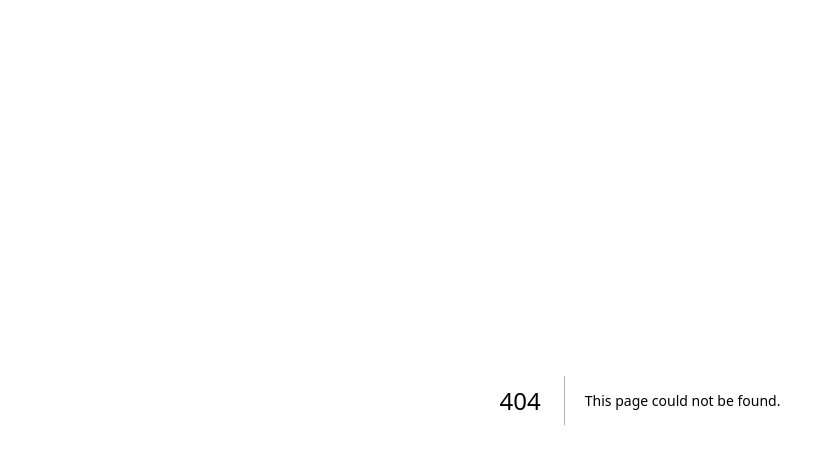
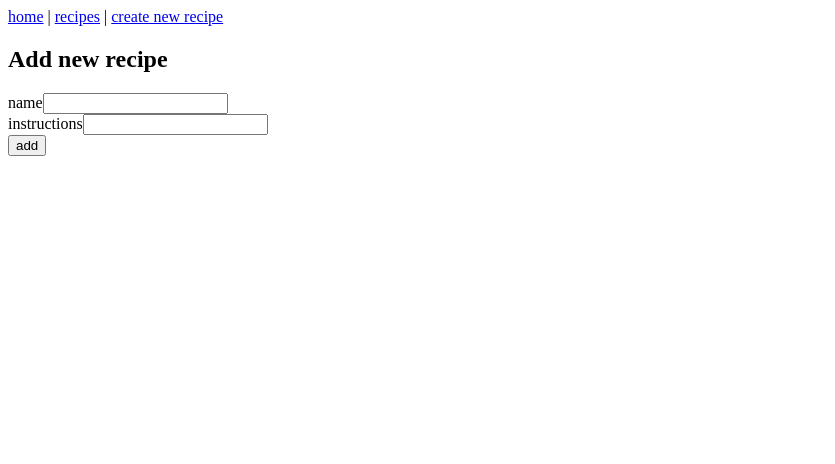
Before and after one commit to neakovalainen/hungy, a Next.js app: page /recipes/new in a window 1280 px wide. Before the commit this address had no page. Shown: the top 464 px of the page, without its empty margins (0-835 px from the left). Built offline with nearby package versions, Linux system fonts and the light colour scheme.

Commit message:
building skeleton with fullstack material on nextjs

```diff
--- /dev/null
+++ b/app/actions/recipes.ts
@@ -0,0 +1,11 @@
+"use server"
+import { redirect } from "next/navigation"
+import { addRecipe } from "../services/recipes"
+
+export const createRecipe = async (formData: FormData) => {
+  const name = formData.get("name") as string
+  const instructions = formData.get("instructions") as string
+
+  addRecipe(name, instructions)
+  redirect("/recipes")
+}
--- a/app/layout.tsx
+++ b/app/layout.tsx
@@ -1,9 +1,20 @@
+import Link from "next/link"
+
 export default function RootLayout({children}: {
   children: React.ReactNode
 }) {
   return (
     <html lang="en">
-      <body> {children} </body>
+      <body>
+        <nav>
+          <Link href="/">home</Link>
+          {" | "}
+          <Link href="/recipes">recipes</Link>
+          {" | "}
+          <Link href="/recipes/new">create new recipe</Link>
+        </nav>
+        {children}
+      </body>
     </html>
   )
 }
--- /dev/null
+++ b/app/recipes/new/page.tsx
@@ -0,0 +1,26 @@
+import { createRecipe } from "@/app/actions/recipes"
+
+const NewRecipe = () => {
+  return (
+    <div>
+      <h2>Add new recipe</h2>
+      <form action={createRecipe}>
+        <div>
+          <label>
+            name
+            <input type="text" name="name" required/>
+          </label>
+        </div>
+        <div>
+          <label>
+          instructions
+          <input type="text" name="instructions"/>
+          </label>
+        </div>
+        <button type="submit">add</button>
+      </form>
+    </div>
+  )
+}
+
+export default NewRecipe
--- /dev/null
+++ b/app/services/recipes.ts
@@ -0,0 +1,7 @@
+export const getRecipes = () => {
+  return
+}
+
+export const addRecipe = (name: string, instructions: string) => {
+
+}
```
Also changed, not shown: app/recipes/page.tsx (added, +18 -0 lines).
